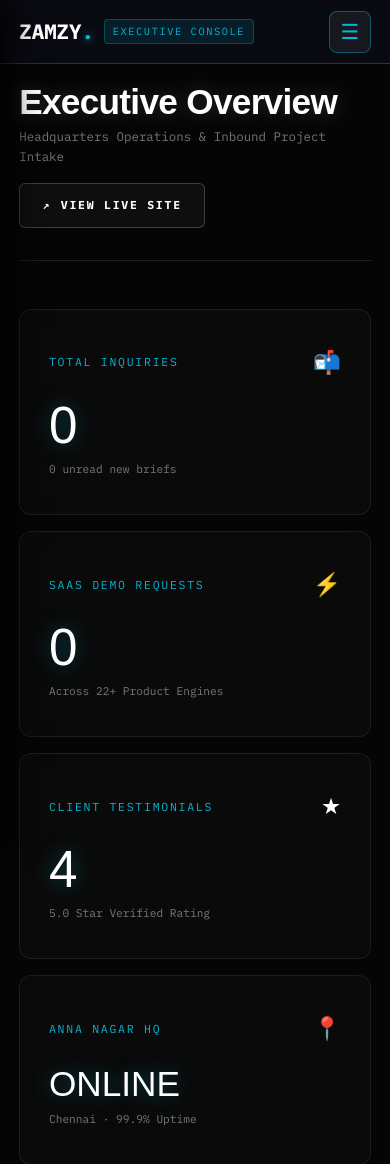
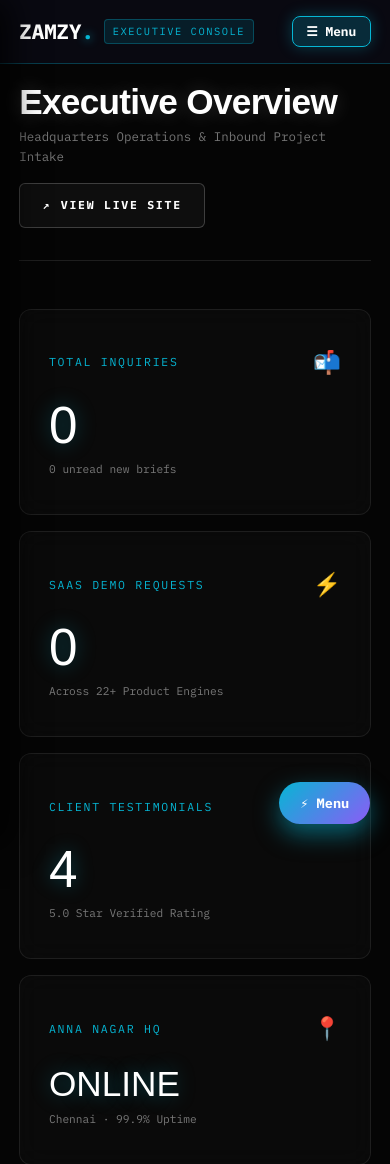
Before and after one commit to samirahamath/zamzy-live, a PHP site: page /admin/index.php in a window 390 px wide. Shown: the top 1164 px of the page. Run offline with PHP 8.4, Linux system fonts and the light colour scheme; the visitor is signed in with stand-in values (Sample User, id 1); data that the repository does not hold is empty.

Commit message:
feat: Add floating FAB menu button (⚡ Menu) for Mobile Admin Navigation

```diff
--- a/admin/index.php
+++ b/admin/index.php
@@ -53,9 +53,14 @@ if ($pdo) {
         <span class="admin-mobile-tag">Executive Console</span>
     </div>
     <button class="admin-mobile-toggle" id="adminMobileToggle" aria-label="Toggle Navigation">
-        ☰
+        ☰ Menu
     </button>
 </div>
+
+<!-- Floating FAB Mobile Menu Button -->
+<button class="admin-floating-fab" id="adminFabToggle" aria-label="Open Navigation Menu">
+    ⚡ Menu
+</button>
 
 <!-- Mobile Drawer Overlay -->
 <div class="admin-sidebar-overlay" id="adminSidebarOverlay"></div>
@@ -280,15 +285,21 @@ if ($pdo) {
 <script>
 document.addEventListener('DOMContentLoaded', () => {
     const toggleBtn = document.getElementById('adminMobileToggle');
+    const fabBtn = document.getElementById('adminFabToggle');
     const sidebar = document.getElementById('adminSidebar');
     const overlay = document.getElementById('adminSidebarOverlay');
 
-    if (toggleBtn && sidebar && overlay) {
-        toggleBtn.addEventListener('click', () => {
+    const toggleMenu = () => {
+        if (sidebar && overlay) {
             sidebar.classList.toggle('open');
             overlay.classList.toggle('open');
-        });
+        }
+    };
 
+    if (toggleBtn) toggleBtn.addEventListener('click', toggleMenu);
+    if (fabBtn) fabBtn.addEventListener('click', toggleMenu);
+
+    if (overlay) {
         overlay.addEventListener('click', () => {
             sidebar.classList.remove('open');
             overlay.classList.remove('open');
--- a/admin/style.css
+++ b/admin/style.css
@@ -552,23 +552,52 @@ a {
 }
 
 .admin-mobile-toggle {
-  background: rgba(255, 255, 255, 0.06);
-  border: 1px solid rgba(6, 182, 212, 0.4);
-  color: var(--cyan);
-  width: 42px;
-  height: 42px;
+  background: rgba(6, 182, 212, 0.2);
+  border: 1px solid var(--cyan);
+  color: var(--white);
+  padding: 0.4rem 0.85rem;
   border-radius: 8px;
   display: flex;
   align-items: center;
-  justify-content: center;
-  font-size: 1.3rem;
+  gap: 0.4rem;
+  font-family: var(--mono);
+  font-size: 0.8rem;
+  font-weight: 700;
   cursor: pointer;
+  box-shadow: 0 0 15px rgba(6, 182, 212, 0.3);
   transition: var(--transition);
 }
 
 .admin-mobile-toggle:active {
   transform: scale(0.95);
-  background: rgba(6, 182, 212, 0.2);
+  background: var(--cyan);
+  color: #050505;
+}
+
+.admin-floating-fab {
+  display: none;
+  position: fixed;
+  bottom: 20px;
+  right: 20px;
+  z-index: 999;
+  background: linear-gradient(135deg, #06b6d4, #8b5cf6);
+  color: #ffffff;
+  padding: 0.75rem 1.3rem;
+  border-radius: 50px;
+  font-family: var(--mono);
+  font-size: 0.85rem;
+  font-weight: 700;
+  box-shadow: 0 10px 25px rgba(6, 182, 212, 0.5);
+  border: none;
+  cursor: pointer;
+  align-items: center;
+  gap: 0.5rem;
+}
+
+@media (max-width: 992px) {
+  .admin-floating-fab {
+    display: flex;
+  }
 }
 
 .admin-sidebar-overlay {
```
